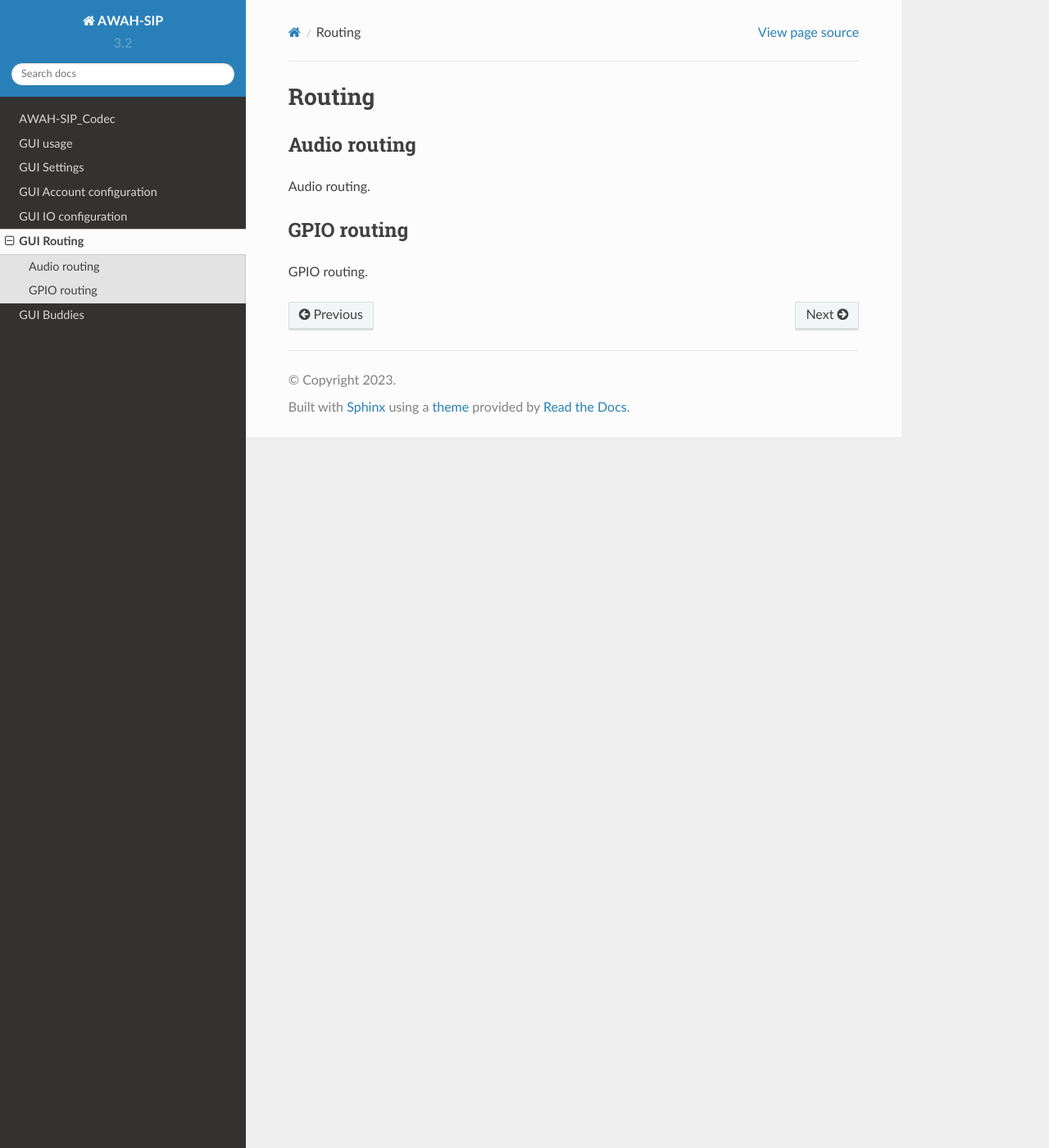
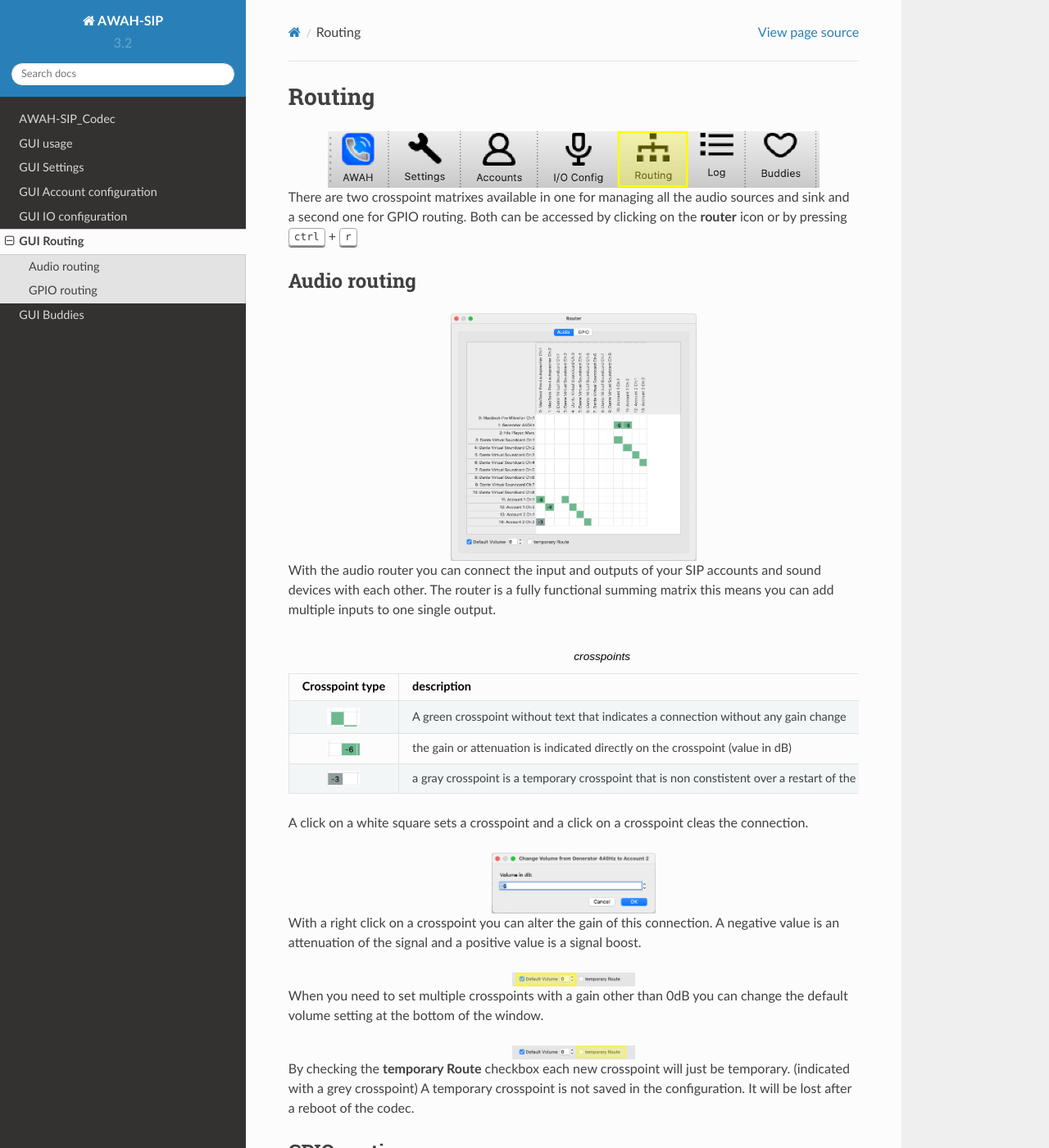
Before and after one commit to AWAH-SIP/AWAH-SIP_Documentation, a Sphinx documentation site: the page built from docs/source/AWAH-SIP_GUI_Routing.rst, in a window 1280 px wide and 1400 px high. Shown: the whole window at 82% size. Built offline with Sphinx 7.4.7 and the Read the Docs theme 2.0.0, drawn with Linux system fonts in a browser that asks for light colours.

Commit message:
added router instructions

```diff
--- a/docs/source/AWAH-SIP_GUI_Routing.rst
+++ b/docs/source/AWAH-SIP_GUI_Routing.rst
@@ -1,13 +1,81 @@
 Routing
 =======
+.. image:: images/GUI-Overview_router.png
+  :width: 600
+  :align: center
+  :alt: GUI router
 
+There are two crosspoint matrixes available in one for managing all the audio sources and sink and a second one for GPIO routing.
+Both can be accessed by clicking on the **router** icon or by pressing  :kbd:`ctrl` + :kbd:`r`
 
 Audio routing
 -------------
 
-Audio routing.
+.. image:: images/Audio_router.png
+  :width: 300
+  :align: center
+  :alt: GUI router
+
+With the audio router you can connect the input and outputs of your SIP accounts and sound devices with each other.
+The router is a fully functional summing matrix this means you can add multiple inputs to one single output.
+
+
+
+.. list-table:: crosspoints
+   :widths: 200 200
+   :header-rows: 1
+
+   * - Crosspoint type
+     - description
+
+   * - .. image:: images/Audio_router_XP.png
+        :width: 40
+        :align: center
+        :alt: GUI XP
+     - A green crosspoint without text that indicates a connection without any gain change
+
+   * - .. image:: images/Audio_router_XP_gain.png
+        :width: 40
+        :align: center
+        :alt: GUI XP gain
+
+     - the gain or attenuation is indicated directly on the crosspoint (value in dB)
+
+   * - .. image:: images/Audio_router_XP_grey.png
+        :width: 40
+        :align: center
+        :alt: GUI XP grey
+     - a gray crosspoint is a temporary crosspoint that is non constistent over a restart of the application.
+
+A click on a white square sets a crosspoint and a click on a crosspoint cleas the connection.
+
+.. image:: images/change_XP_gain.png
+  :width: 200
+  :align: center
+  :alt: GUI router gain
+
+With a right click on a crosspoint you can alter the gain of this connection. A negative value is an attenuation of the signal and a positive value is a signal boost.
+
+.. image:: images/Audio_router_volume.png
+  :width: 150
+  :align: center
+  :alt: GUI router volume
+
+When you need to set multiple crosspoints with a gain other than 0dB you can change the default volume setting at the bottom of the window.
+
+.. image:: images/Audio_router_temporary.png
+  :width: 150
+  :align: center
+  :alt: GUI router temp
+
+By checking the **temporary Route** checkbox each new crosspoint will just be temporary. (indicated with a grey crosspoint)
+A temporary crosspoint is not saved in the configuration. It will be lost after a reboot of the codec.
 
 GPIO routing
 ------------
+.. image:: images/GPI_router.png
+  :width: 300
+  :align: center
+  :alt: GUI router
 
 GPIO routing.
```
Also changed, not shown: docs/source/images/Audio_router_XP.png (added), docs/source/images/Audio_router_XP_gain.png (added), docs/source/images/Audio_router_XP_grey.png (added), docs/source/images/Audio_router_temporary.png (added), docs/source/images/Audio_router_volume.png (added), docs/source/images/GUI-Overview_router.png (added), docs/source/images/change_XP_gain.png (added).
